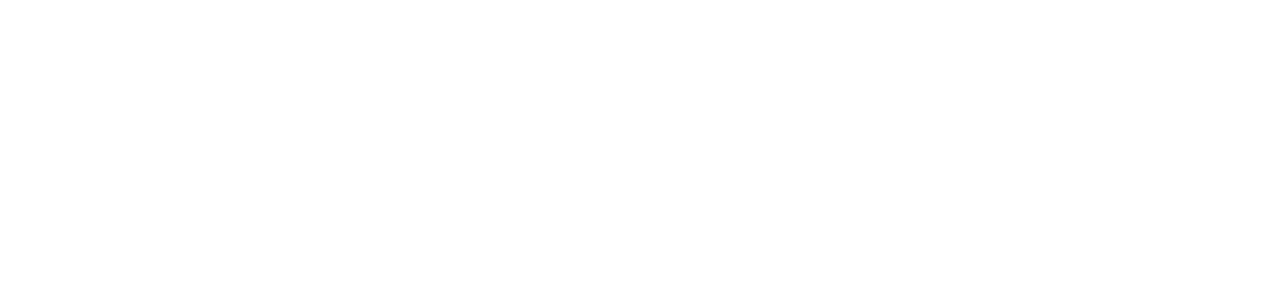
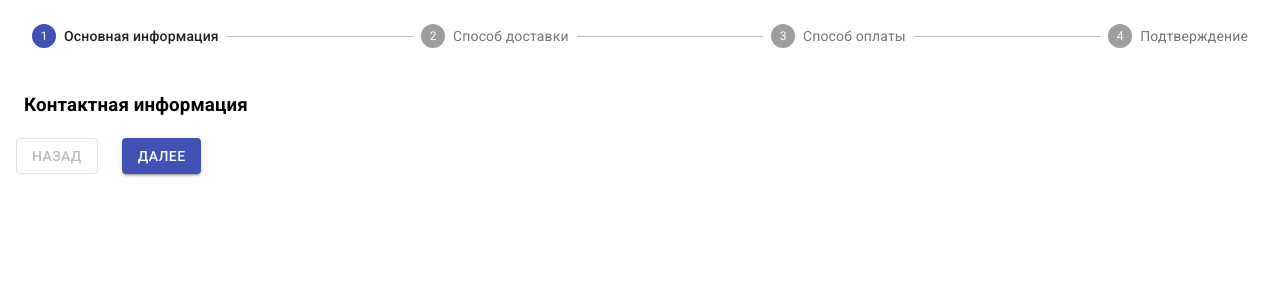
Before and after one commit to danilka7178/order-form, a React (Create React App) app: page / in a window 1280 px wide. Shown: the top 300 px of the page. Built offline with nearby package versions, Linux system fonts and the light colour scheme.

Commit message:
get stapper

```diff
--- a/package.json
+++ b/package.json
@@ -3,6 +3,7 @@
   "version": "0.1.0",
   "private": true,
   "dependencies": {
+    "@material-ui/core": "^4.11.3",
     "@testing-library/jest-dom": "^5.11.4",
     "@testing-library/react": "^11.1.0",
     "@testing-library/user-event": "^12.1.10",
@@ -12,7 +13,7 @@
     "react-bootstrap": "^1.4.3",
     "react-dom": "^17.0.1",
     "react-redux": "^7.2.2",
-    "react-scripts": "4.0.1",
+    "react-scripts": "^4.0.2",
     "redux": "^4.0.5",
     "sass": "^1.32.6",
     "web-vitals": "^0.2.4"
--- a/public/index.html
+++ b/public/index.html
@@ -1,31 +1,23 @@
 <!DOCTYPE html>
 <html lang="en">
+
 <head>
   <meta charset="utf-8" />
   <link rel="icon" href="%PUBLIC_URL%/favicon.ico" />
   <meta name="viewport" content="width=device-width, initial-scale=1" />
   <meta name="theme-color" content="#000000" />
-    <meta
-      name="description"
-      content="Web site created using create-react-app"
-    />
+  <meta name="description" content="Web site created using create-react-app" />
   <link rel="apple-touch-icon" href="%PUBLIC_URL%/logo192.png" />
   <!--
       manifest.json provides metadata used when your web app is installed on a
       user's mobile device or desktop. See https://developers.google.com/web/fundamentals/web-app-manifest/
     -->
   <link rel="manifest" href="%PUBLIC_URL%/manifest.json" />
-    <!--
-      Notice the use of %PUBLIC_URL% in the tags above.
-      It will be replaced with the URL of the `public` folder during the build.
-      Only files inside the `public` folder can be referenced from the HTML.
+  <link rel="stylesheet" href="https://fonts.googleapis.com/css?family=Roboto:300,400,500,700&display=swap" />
 
-      Unlike "/favicon.ico" or "favicon.ico", "%PUBLIC_URL%/favicon.ico" will
-      work correctly both with client-side routing and a non-root public URL.
-      Learn how to configure a non-root public URL by running `npm run build`.
-    -->
   <title>React App</title>
 </head>
+
 <body>
   <noscript>You need to enable JavaScript to run this app.</noscript>
   <div id="root"></div>
@@ -40,4 +32,5 @@
       To create a production bundle, use `npm run build` or `yarn build`.
     -->
 </body>
+
 </html>
--- a/src/App.js
+++ b/src/App.js
@@ -1,7 +1,9 @@
+import Stepper from "./components/Stepper";
+
 function App() {
   return (
     <div className="App">
-
+      <Stepper />
     </div>
   );
 }
--- /dev/null
+++ b/src/components/Stepper.jsx
@@ -0,0 +1,103 @@
+import React from 'react';
+import { makeStyles } from '@material-ui/core/styles';
+import Stepper from '@material-ui/core/Stepper';
+import Step from '@material-ui/core/Step';
+import StepLabel from '@material-ui/core/StepLabel';
+import Button from '@material-ui/core/Button';
+import Typography from '@material-ui/core/Typography';
+
+const useStyles = makeStyles((theme) => ({
+   root: {
+      width: '100%',
+   },
+   button: {
+      marginRight: theme.spacing(1),
+      marginBottom: theme.spacing(1),
+      marginLeft: theme.spacing(2),
+   },
+   instructions: {
+      marginTop: theme.spacing(1),
+      marginBottom: theme.spacing(1),
+      marginLeft: theme.spacing(3),
+   },
+}));
+
+function getSteps() {
+   return ['Основная информация', 'Способ доставки', 'Способ оплаты', 'Подтверждение'];
+}
+
+function getStepContent(step) {
+   switch (step) {
+      case 0:
+         return <h3>Контактная информация</h3>;
+      case 1:
+         return <h3>Способ доставки</h3>;
+      case 2:
+         return <h3>Выберите удобный способ оплаты</h3>;
+      case 3:
+         return <h3>Проверьте правильность введенных данных</h3>;
+      default:
+         return 'Неизвестный шаг, как ты сюда попал?';
+   }
+}
+
+export default function HorizontalLinearStepper() {
+   const classes = useStyles();
+   const [activeStep, setActiveStep] = React.useState(0);
+   const steps = getSteps();
+
+   const handleNext = () => {
+      setActiveStep((prevActiveStep) => prevActiveStep + 1);
+   };
+
+   const handleBack = () => {
+      setActiveStep((prevActiveStep) => prevActiveStep - 1);
+   };
+
+   const handleReset = () => {
+      setActiveStep(0);
+   };
+
+   return (
+      <div className={classes.root}>
+         <Stepper activeStep={activeStep}>
+            {steps.map((label, index) => {
+               const stepProps = {};
+               const labelProps = {};
+               return (
+                  <Step key={label} {...stepProps}>
+                     <StepLabel {...labelProps}>{label}</StepLabel>
+                  </Step>
+               );
+            })}
+         </Stepper>
+         <div>
+            {activeStep === steps.length ? (
+               <div>
+                  {alert("Спасибо, денюжки капнули")}
+                  <Button onClick={handleReset} className={classes.button}>
+                     Reset
+            </Button>
+               </div>
+            ) : (
+                  <div>
+                     <Typography className={classes.instructions}>{getStepContent(activeStep)}</Typography>
+                     <div>
+                        <Button variant="outlined" disabled={activeStep === 0} onClick={handleBack} className={classes.button}>
+                           Назад
+                        </Button>
+                        <Button
+                           variant="contained"
+                           color={activeStep === steps.length - 1 ? 'secondary' : 'primary'}
+                           onClick={handleNext}
+                           className={classes.button}
+                        >
+                           {activeStep === steps.length - 1 ? 'Оплатить' : 'Далее'}
+                        </Button>
+                     </div>
+                  </div>
+               )}
+         </div>
+      </div>
+   );
+}
```
Also changed, not shown: src/index.scss (+3 -5 lines), 1 other file (tests, documents, lock files or other folders). Lines whose indentation alone changed are shown as unchanged.
